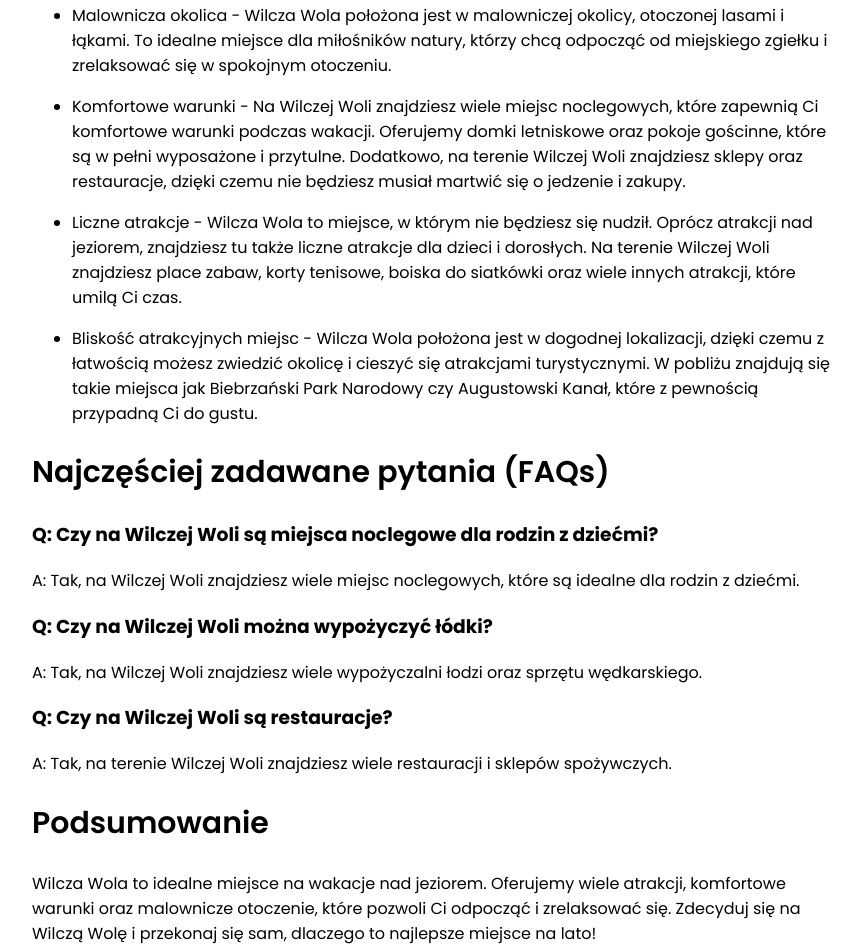
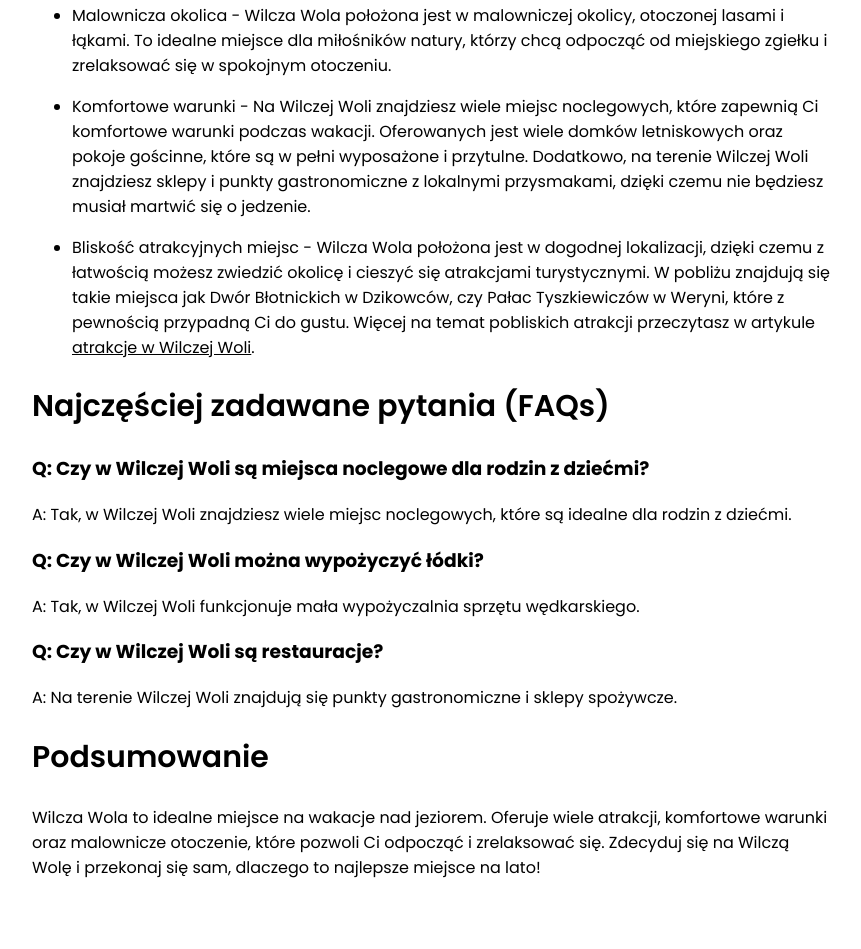
Before and after one commit to nnn889/wilczawola.pl, a plain HTML site: page wilcza-wola-zalew.html in a window 1280 px wide. Shown: the part 1524-2473 px from the top of the page, without its empty margins (208-1069 px from the left). Drawn offline with Linux system fonts and the light colour scheme.

Commit message:
Update wilcza-wola-zalew.html

```diff
--- a/wilcza-wola-zalew.html
+++ b/wilcza-wola-zalew.html
@@ -183,7 +183,7 @@
 			<li><p>Wycieczki rowerowe i piesze - Jeśli lubisz aktywny wypoczynek, nad jeziorem znajdziesz wiele tras rowerowych i pieszych, po których będziesz mógł zwiedzać okolicę i podziwiać jej piękno. </p></li>
 
 
-			<li><p>Sporty wodne - Nad jeziorem możesz także uprawiać sporty wodne, takie jak windsurfing czy kajakarstwo. Duża powierzchnia jeziora pozwala na swobodne wykorzystywanie tafli wody przez wiele osób.</p></li>
+			<li><p>Sporty wodne - Nad jeziorem możesz także uprawiać sporty wodne, takie jak windsurfing czy kajakarstwo. Duża powierzchnia jeziora pozwala na swobodne wykorzystywanie tafli wody przez wiele osób dla różnych syscyplin sportu.</p></li>
 		</ul>
 
 		<h2>Dlaczego warto wybrać Wilczą Wolę?</h2>
@@ -192,11 +192,9 @@
 		<ul>
 			<li><p>Malownicza okolica - Wilcza Wola położona jest w malowniczej okolicy, otoczonej lasami i łąkami. To idealne miejsce dla miłośników natury, którzy chcą odpocząć od miejskiego zgiełku i zrelaksować się w spokojnym otoczeniu.</p></li>
 
-			<li><p>Komfortowe warunki - Na Wilczej Woli znajdziesz wiele miejsc noclegowych, które zapewnią Ci komfortowe warunki podczas wakacji. Oferujemy domki letniskowe oraz pokoje gościnne, które są w pełni wyposażone i przytulne. Dodatkowo, na terenie Wilczej Woli znajdziesz sklepy oraz restauracje, dzięki czemu nie będziesz musiał martwić się o jedzenie i zakupy.</p></li>
+			<li><p>Komfortowe warunki - Na Wilczej Woli znajdziesz wiele miejsc noclegowych, które zapewnią Ci komfortowe warunki podczas wakacji. Oferowanych jest wiele domków letniskowych oraz pokoje gościnne, które są w pełni wyposażone i przytulne. Dodatkowo, na terenie Wilczej Woli znajdziesz sklepy i punkty gastronomiczne z lokalnymi przysmakami, dzięki czemu nie będziesz musiał martwić się o jedzenie.</p></li>
 
-			<li><p>Liczne atrakcje - Wilcza Wola to miejsce, w którym nie będziesz się nudził. Oprócz atrakcji nad jeziorem, znajdziesz tu także liczne atrakcje dla dzieci i dorosłych. Na terenie Wilczej Woli znajdziesz place zabaw, korty tenisowe, boiska do siatkówki oraz wiele innych atrakcji, które umilą Ci czas.</p></li>
-
-			<li><p>Bliskość atrakcyjnych miejsc - Wilcza Wola położona jest w dogodnej lokalizacji, dzięki czemu z łatwością możesz zwiedzić okolicę i cieszyć się atrakcjami turystycznymi. W pobliżu znajdują się takie miejsca jak Biebrzański Park Narodowy czy Augustowski Kanał, które z pewnością przypadną Ci do gustu.</p></li>
+			<li><p>Bliskość atrakcyjnych miejsc - Wilcza Wola położona jest w dogodnej lokalizacji, dzięki czemu z łatwością możesz zwiedzić okolicę i cieszyć się atrakcjami turystycznymi. W pobliżu znajdują się takie miejsca jak Dwór Błotnickich w Dzikowców, czy Pałac Tyszkiewiczów w Weryni, które z pewnością przypadną Ci do gustu. Więcej na temat pobliskich atrakcji przeczytasz w artykule <u><a href="atrakcje-okolic-wilczej-woli.html">atrakcje w Wilczej Woli</a></u>.</p></li>
 
 		</ul>
 
@@ -206,14 +204,14 @@
 
 		<h2>Najczęściej zadawane pytania (FAQs)</h2>
 
-		<h3>Q: Czy na Wilczej Woli są miejsca noclegowe dla rodzin z dziećmi?</h3>
-		<p>A: Tak, na Wilczej Woli znajdziesz wiele miejsc noclegowych, które są idealne dla rodzin z dziećmi.</p>
+		<h3>Q: Czy w Wilczej Woli są miejsca noclegowe dla rodzin z dziećmi?</h3>
+		<p>A: Tak, w Wilczej Woli znajdziesz wiele miejsc noclegowych, które są idealne dla rodzin z dziećmi.</p>
 
-		<h3>Q: Czy na Wilczej Woli można wypożyczyć łódki?</h3>
-		<p>A: Tak, na Wilczej Woli znajdziesz wiele wypożyczalni łodzi oraz sprzętu wędkarskiego.</p>
+		<h3>Q: Czy w Wilczej Woli można wypożyczyć łódki?</h3>
+		<p>A: Tak, w Wilczej Woli funkcjonuje mała wypożyczalnia sprzętu wędkarskiego.</p>
 
-		<h3>Q: Czy na Wilczej Woli są restauracje?</h3>
-		<p>A: Tak, na terenie Wilczej Woli znajdziesz wiele restauracji i sklepów spożywczych.</p>
+		<h3>Q: Czy w Wilczej Woli są restauracje?</h3>
+		<p>A: Na terenie Wilczej Woli znajdują się punkty gastronomiczne i sklepy spożywcze.</p>
 
 
 
@@ -221,7 +219,7 @@
 
 
 		<h2>Podsumowanie</h2>
-		<p>Wilcza Wola to idealne miejsce na wakacje nad jeziorem. Oferujemy wiele atrakcji, komfortowe warunki oraz malownicze otoczenie, które pozwoli Ci odpocząć i zrelaksować się. Zdecyduj się na Wilczą Wolę i przekonaj się sam, dlaczego to najlepsze miejsce na lato!</p>
+		<p>Wilcza Wola to idealne miejsce na wakacje nad jeziorem. Oferuje wiele atrakcji, komfortowe warunki oraz malownicze otoczenie, które pozwoli Ci odpocząć i zrelaksować się. Zdecyduj się na Wilczą Wolę i przekonaj się sam, dlaczego to najlepsze miejsce na lato!</p>
 
 
 	</article>
```
